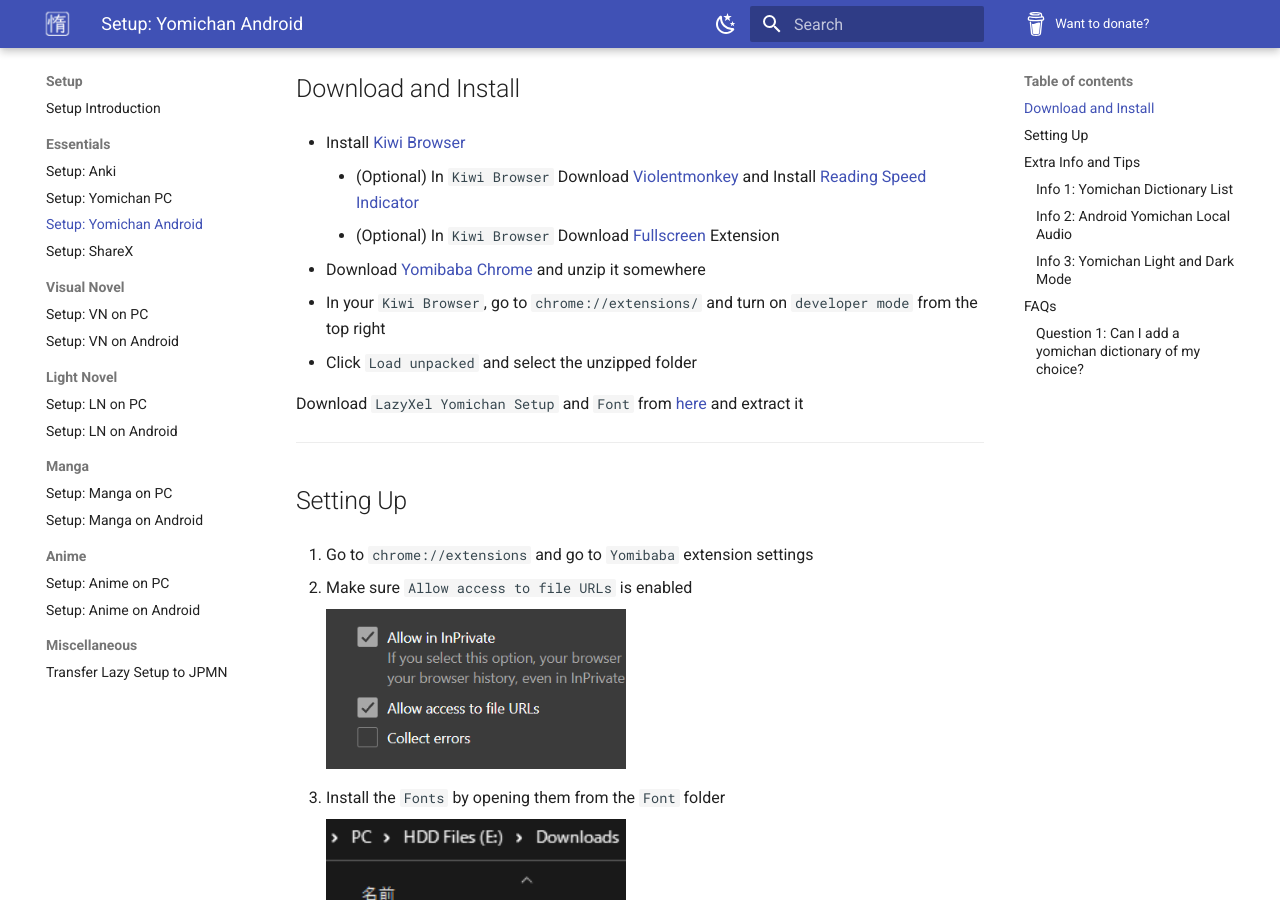
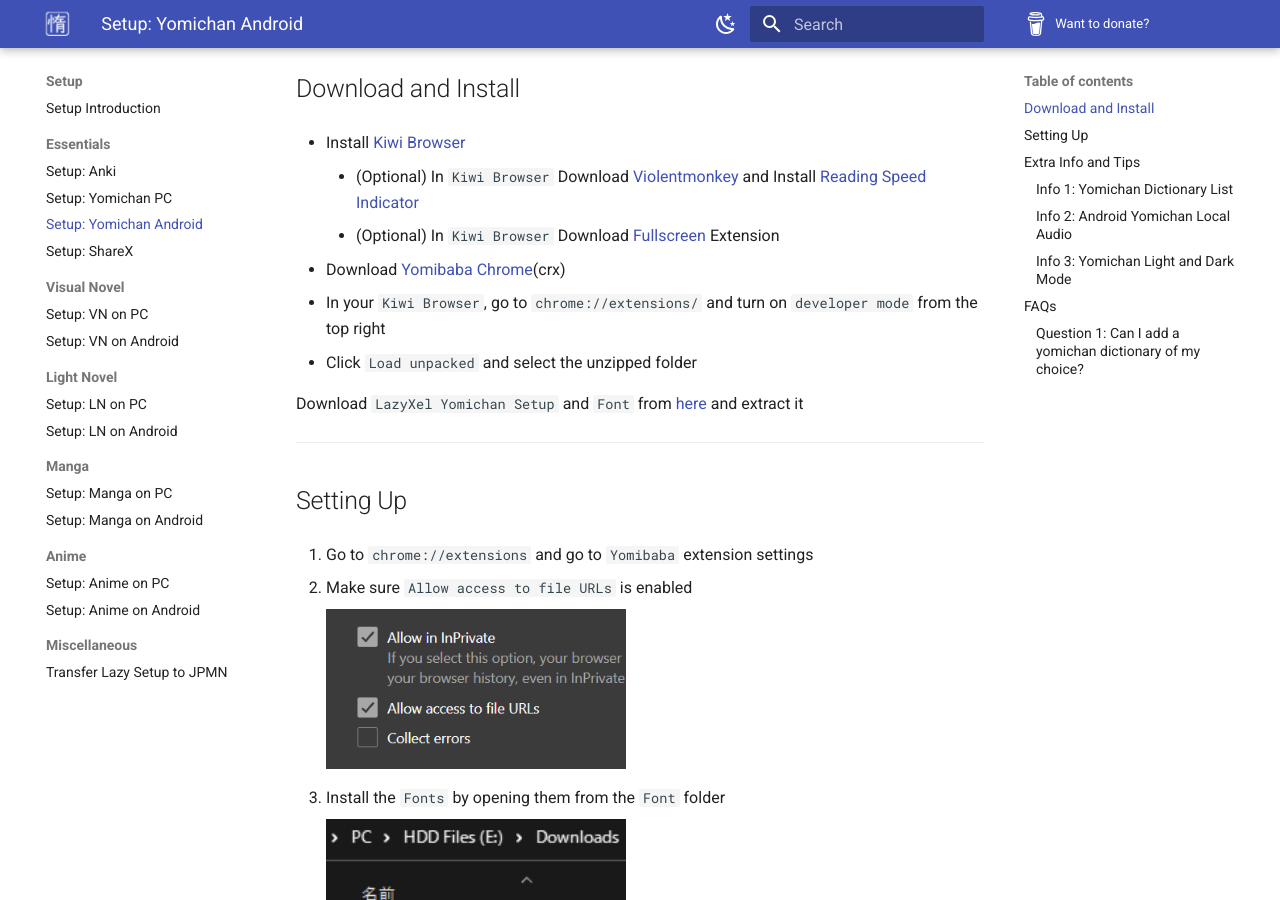
Before and after one commit to Xelieu/xelieu.github.io, an MkDocs documentation site: the page built from docs/jp-lazy-guide/setupYomichanOnAndroid.md, in a window 1280 px wide and 900 px high, scrolled down 315 px. Built offline with MkDocs 1.6.1 and Material for MkDocs 9.7.7, drawn with Linux system fonts in a browser that asks for light colours.

Commit message:
$updated info

```diff
--- a/docs/jp-lazy-guide/setupYomichanOnAndroid.md
+++ b/docs/jp-lazy-guide/setupYomichanOnAndroid.md
@@ -12,7 +12,7 @@
     - (Optional) In `Kiwi Browser` Download [Violentmonkey](https://chrome.google.com/webstore/detail/violentmonkey/jinjaccalgkegednnccohejagnlnfdag) and Install [Reading Speed Indicator](https://greasyfork.org/en/scripts/459921-reading-speed-statistics-ttsu-app)
     - (Optional) In `Kiwi Browser` Download [Fullscreen](https://chrome.google.com/webstore/detail/fullscreen/lbpgkagpackldbkfookmmdpfaolnoged) Extension
 
-- Download [Yomibaba Chrome](https://github.com/forsakeninfinity/yomibaba/releases) and unzip it somewhere
+- Download [Yomibaba Chrome](https://github.com/forsakeninfinity/yomibaba/releases)(crx)
 - In your `Kiwi Browser`, go to `chrome://extensions/` and turn on `developer mode` from the top right
 - Click `Load unpacked` and select the unzipped folder
 
```
